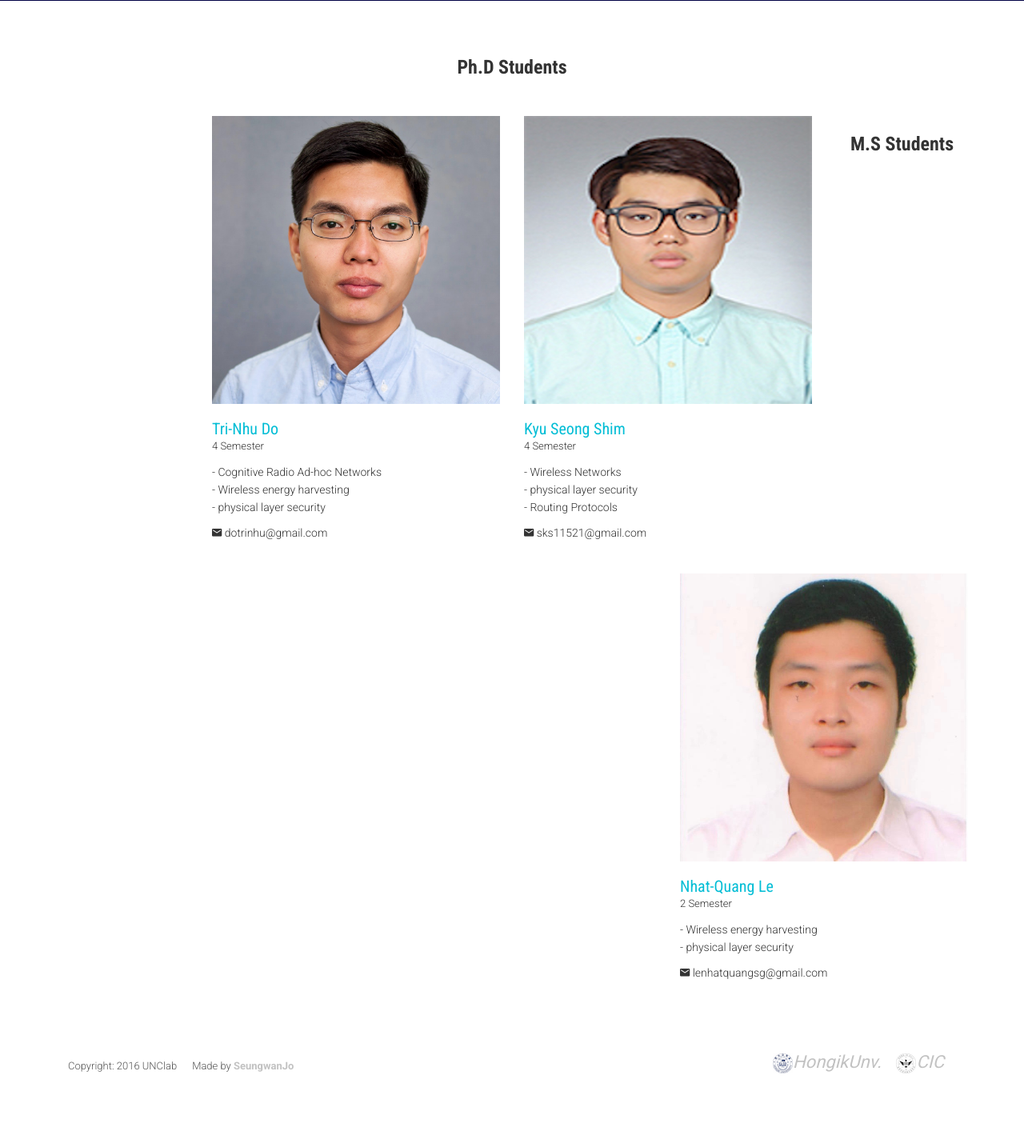
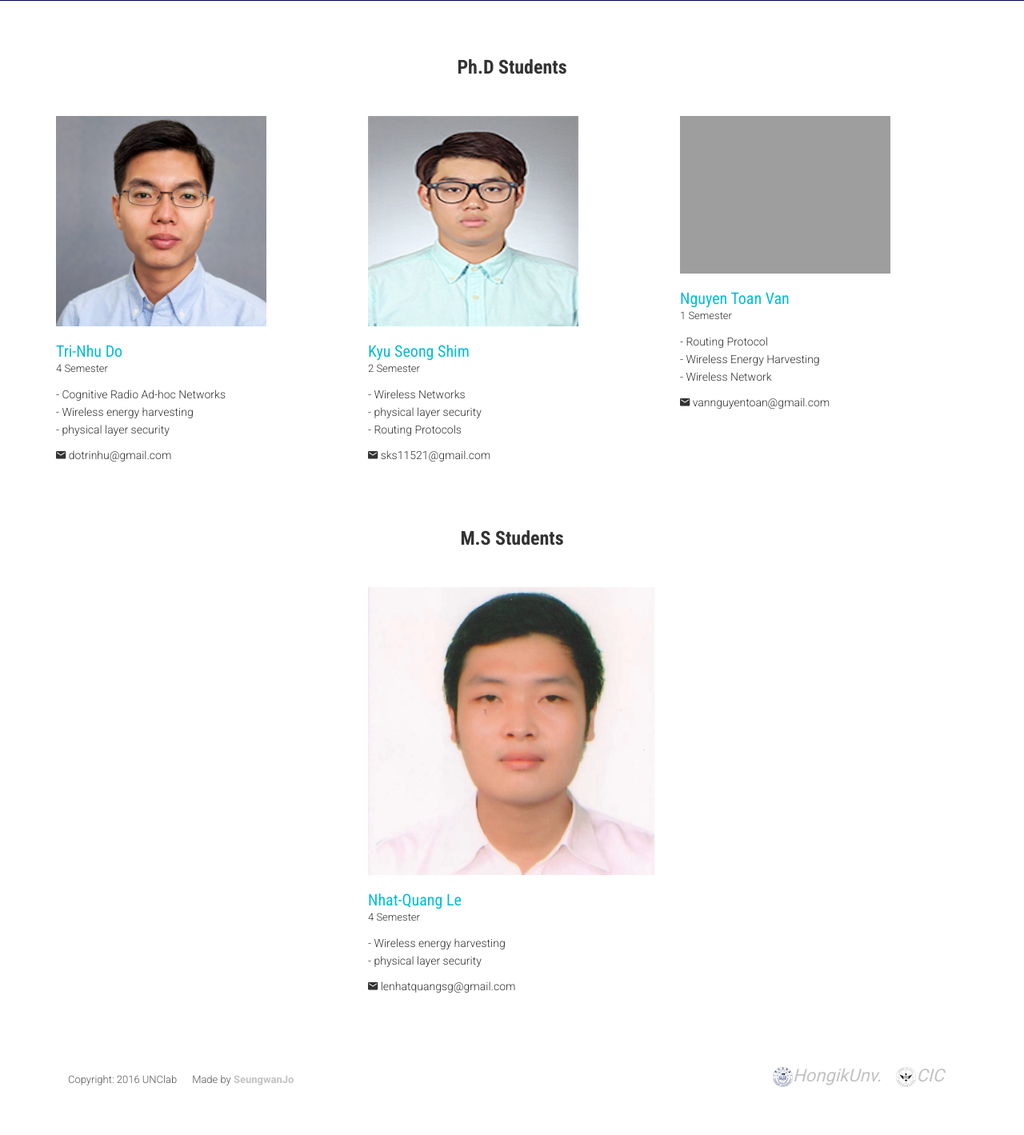
Before and after one commit to jaejin1/UNClabhomepage, a PHP site: page /GraduateStudents.php in a window 1280 px wide. Shown: the part 279-1698 px from the top of the page at 80% size. After the commit the page ends 1638 px from the top, so only its background shows below. Run offline with PHP 8.4, Linux system fonts and the light colour scheme; some libraries are stand-ins or nearby versions; some web fonts are replaced; grey boxes are pictures that could not be loaded.

Commit message:
van 추가

```diff
--- a/GraduateStudents.php
+++ b/GraduateStudents.php
@@ -103,8 +103,8 @@ include_once $_SERVER['DOCUMENT_ROOT'].'/templete/common.php';
                     <div class="col-md-1">
                     </div>
                     -->
-                    <div class="col-sm-2"></div>
-                    <div class="col-sm-4">
+
+                    <div class="col-sm-3">
                         <div class="team-member   "  >
                             <div class="team-img">
                                 <img src="images/team/thnu.jpg" class="team-pic" alt="">
@@ -121,15 +121,14 @@ include_once $_SERVER['DOCUMENT_ROOT'].'/templete/common.php';
 
                         </div>
                     </div>
-                    <!--<div class="col-md-2">
-                    </div>-->
-                    <div class="col-sm-4">
+                    <div class="col-md-1"></div>
+                    <div class="col-sm-3">
                         <div class="team-member   "  >
                             <div class="team-img">
                                 <img src="images/team/simbr.jpg" class="team-pic" alt="">
                             </div>
                             <h3 class="team_name">Kyu Seong Shim </h3>
-                            <p class="team_designation">4 Semester</p>
+                            <p class="team_designation">2 Semester</p>
                             <p class="team_text">- Wireless Networks<br>
                                 - physical layer security<br>
                                 - Routing Protocols</p>
@@ -138,8 +137,22 @@ include_once $_SERVER['DOCUMENT_ROOT'].'/templete/common.php';
                             </p>
                         </div>
                     </div>
-                    <div class="col-sm-4"></div>
-                    <!--<div class="col-md-3">
+                    <div class="col-md-1"></div>
+                    <div class="col-sm-3">
+                        <div class="team-member   "  >
+                            <div class="team-img">
+                                <img src="images/team/van.jpg" class="team-pic" alt="">
+                            </div>
+                            <h3 class="team_name">Nguyen Toan Van </h3>
+                            <p class="team_designation">1 Semester</p>
+                            <p class="team_text">- Routing Protocol<br>
+                                - Wireless Energy Harvesting<br>
+                                - Wireless Network</p>
+                            <p>
+                                <i class="ion-android-mail"></i>  vannguyentoan@gmail.com
+                            </p>
+                        </div>
+                    </div>
 
                 </div>
             </div>
@@ -164,7 +177,7 @@ include_once $_SERVER['DOCUMENT_ROOT'].'/templete/common.php';
                                 <img src="images/team/Quang.jpg" class="team-pic" alt="">
                             </div>
                             <h3 class="team_name">Nhat-Quang Le </h3>
-                            <p class="team_designation">2 Semester</p>
+                            <p class="team_designation">4 Semester</p>
                             <p class="team_text">- Wireless energy harvesting
                                 <br>- physical layer security</p>
                             <p>
```
